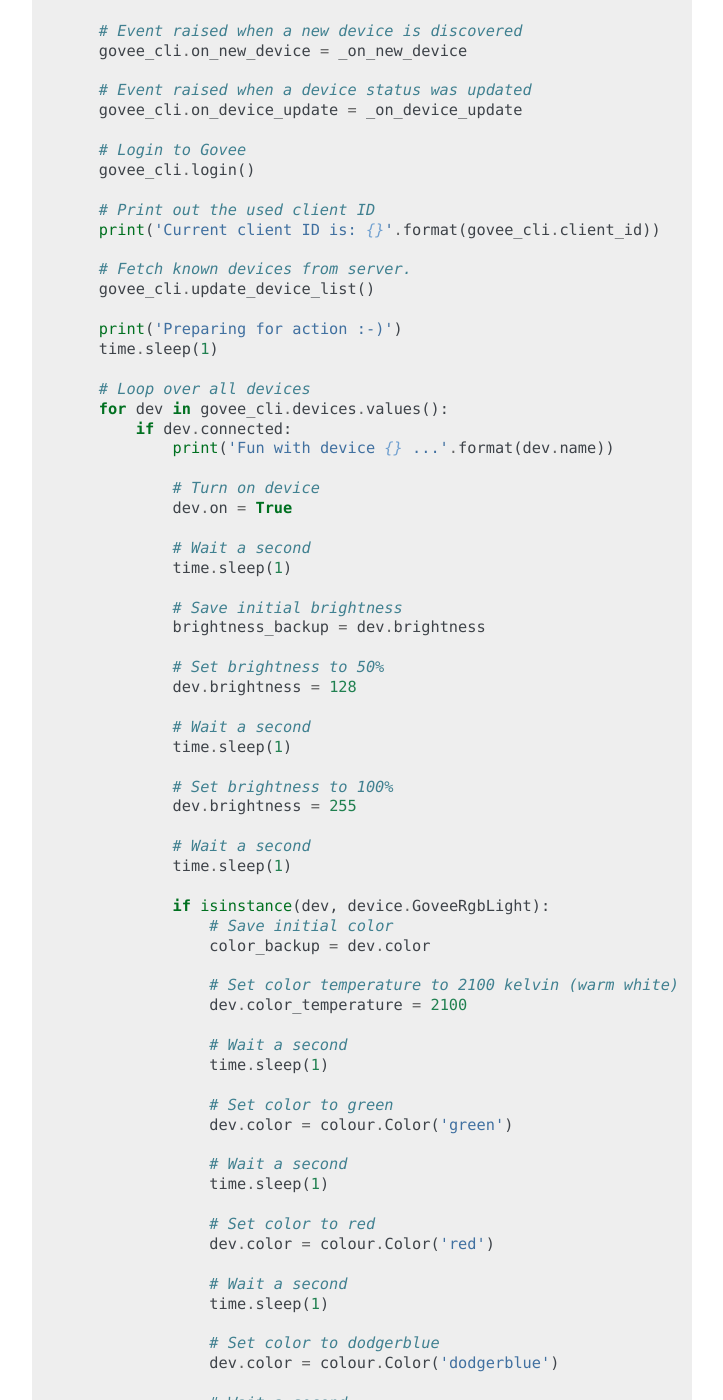
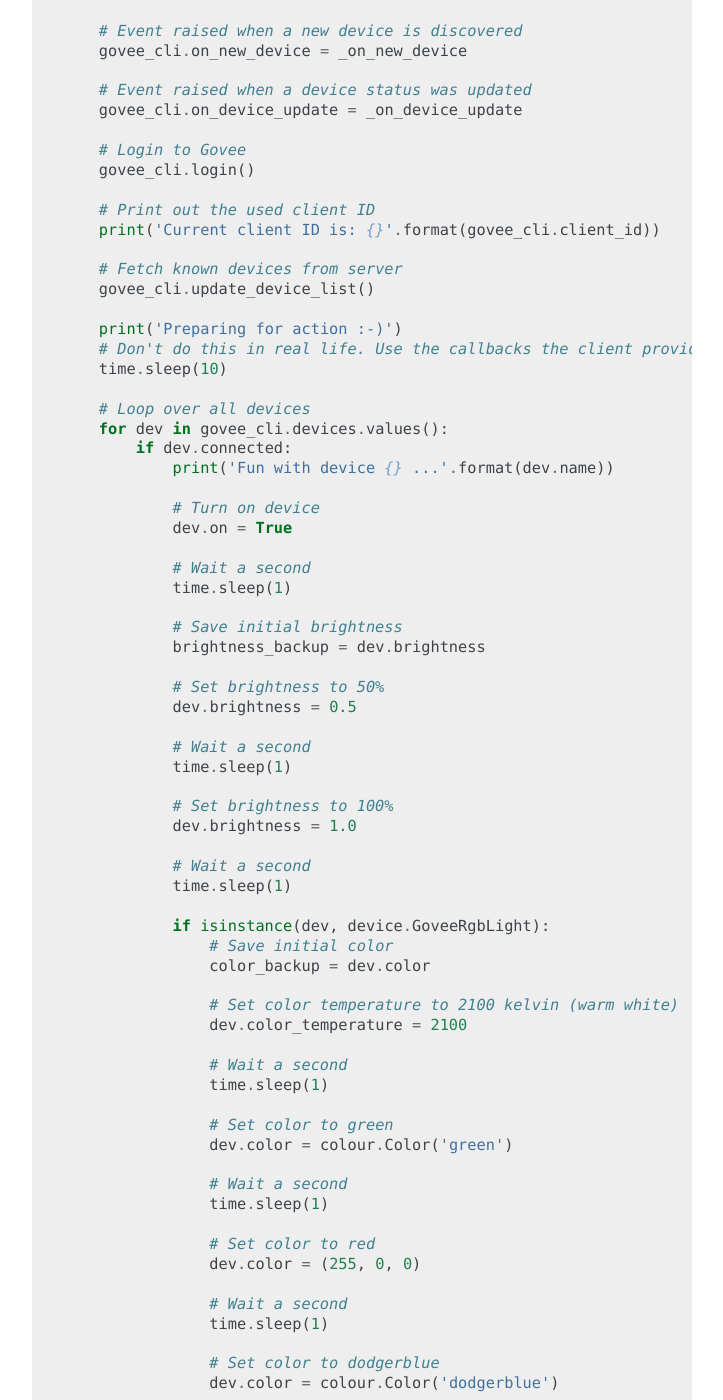
Before and after one commit to towlerj/govee_api, a Sphinx documentation site: the page built from docs/usage.rst, in a window 1280 px wide and 1400 px high, scrolled down 328 px. Shown: the whole window, without its empty margins (388-1111 px from the left). Built offline with Sphinx 7.4.7, drawn with Linux system fonts in a browser that asks for light colours; pages that are not in the unit, such as notebooks, are missing from menus; some of the changed text lies outside the part shown.

Commit message:
Update usage.rst

```diff
--- a/docs/usage.rst
+++ b/docs/usage.rst
@@ -26,11 +26,12 @@
         # Print out the used client ID
         print('Current client ID is: {}'.format(govee_cli.client_id))
 
-        # Fetch known devices from server.
+        # Fetch known devices from server
         govee_cli.update_device_list()
 
         print('Preparing for action :-)')
-        time.sleep(1)
+        # Don't do this in real life. Use the callbacks the client provides to you!
+        time.sleep(10)
 
         # Loop over all devices
         for dev in govee_cli.devices.values():
@@ -47,13 +48,13 @@
                 brightness_backup = dev.brightness
 
                 # Set brightness to 50%
-                dev.brightness = 128
+                dev.brightness = 0.5
 
                 # Wait a second
                 time.sleep(1)
 
                 # Set brightness to 100%
-                dev.brightness = 255
+                dev.brightness = 1.0
 
                 # Wait a second
                 time.sleep(1)
@@ -75,7 +76,7 @@
                     time.sleep(1)
 
                     # Set color to red
-                    dev.color = colour.Color('red')
+                    dev.color = (255, 0, 0)
 
                     # Wait a second
                     time.sleep(1)
```
Also changed, not shown: other parts of docs/usage.rst (+2 -2 lines).
